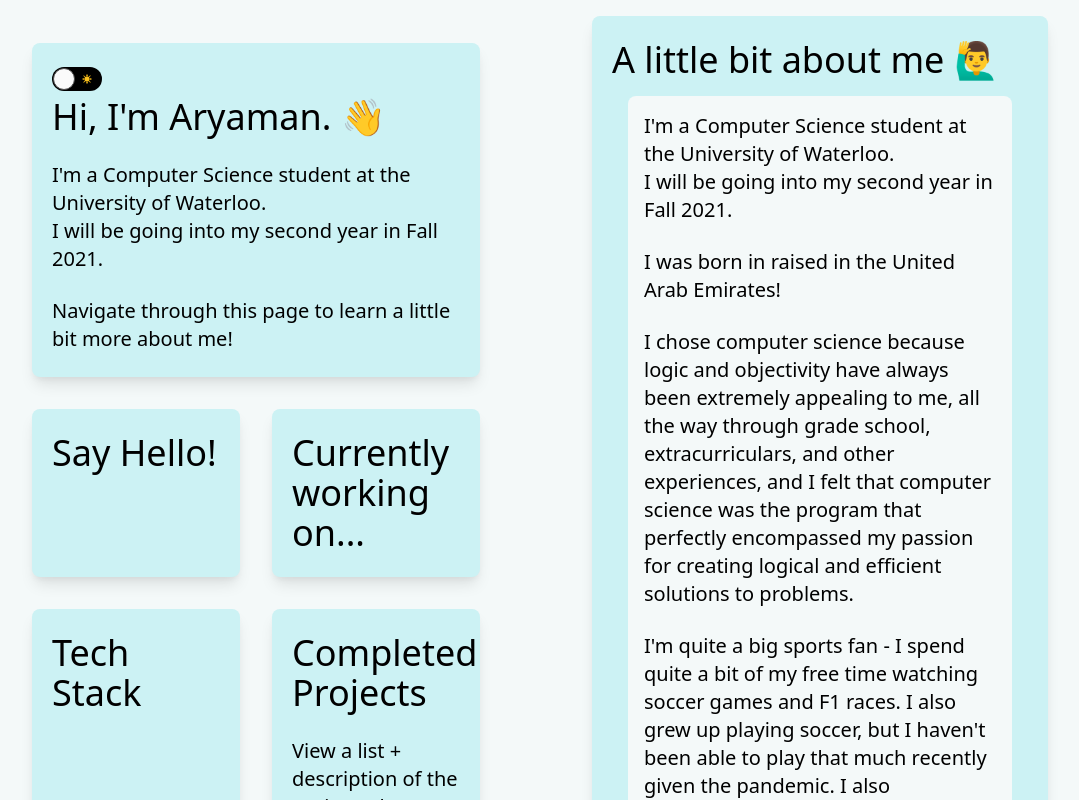
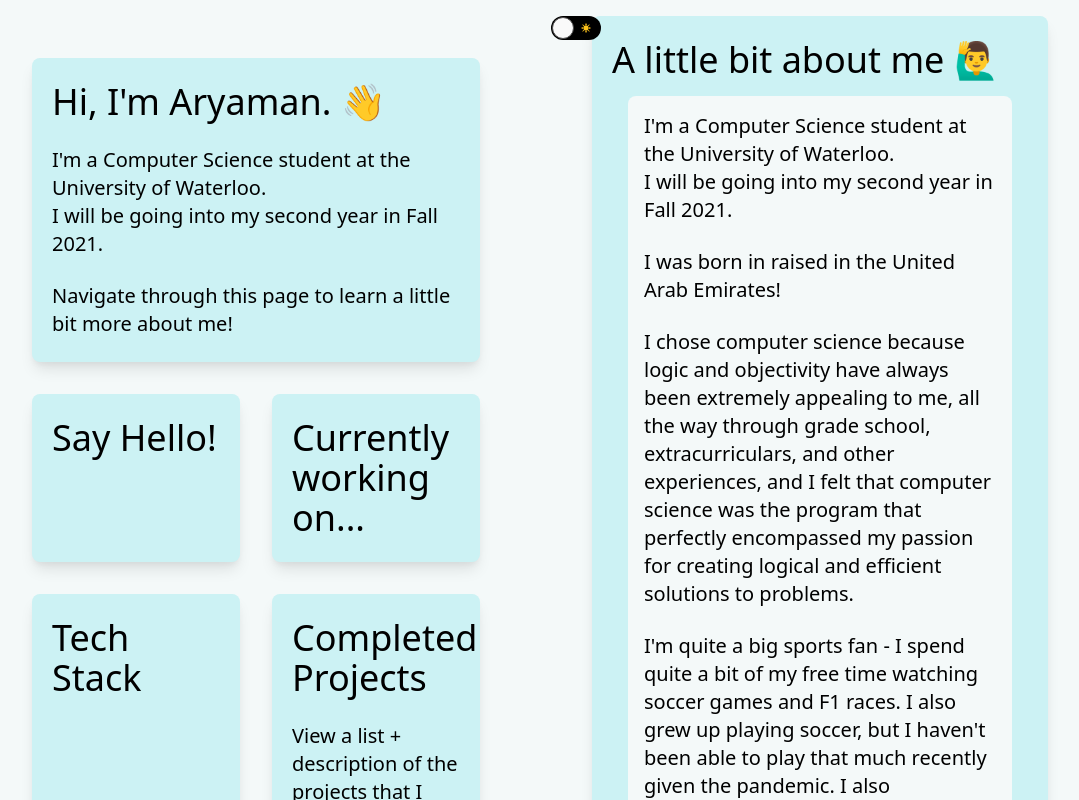
Before and after one commit to ad-world/aryaman-dev-v2, a React (Create React App) app: page / in a window 1280 px wide. Shown: the top 800 px of the page, without its empty margins (64-1143 px from the left). Built offline with nearby package versions, Linux system fonts and the light colour scheme.

Commit message:
Dark mode toggle centered

```diff
--- a/src/pages/Header.js
+++ b/src/pages/Header.js
@@ -12,13 +12,18 @@ import DarkMode from '../components/DarkModeToggle'
 export default function Header() {
     const [current, setCurrent] = useState(<About />);
     return (
+        <div class='h-screen'>
+            <div className="h-0 bg-white dark:bg-grey-light flex justify-center">
+                <div className='justify-center items-center p-4'>
+                    <DarkMode/>
+                </div>
+            </div>
             <div className="text-black dark:text-white grid md:grid-cols-2 lg:divide-x divide-y-8 divide-none h-full visible bg-white dark:bg-grey-light">
                 <div className="w-3/4 mx-auto px-4 flex items-center h-auto">
                     <div className="-mx-4 flex flex-wrap">
                         <div className="w-full flex flex-col p-4 w-full nice-cursor">
                             <div className="text-black dark:text-white flex-1 px-5 py-6 rounded-lg shadow-lg h-1/4 md:h-1/4 bg-sky-light dark:bg-grey-dark hover:bg-sky-dark dark:hover:bg-blue-light object-contain transition duration-300"
                                 onClick={() => setCurrent(<About />)}>
-                            <DarkMode/>
                                 <p className="text-4xl">Hi, I'm Aryaman. <Emoji label="wave" symbol="👋" /></p>
                                 <br></br>
                                 <p className="text-xl">I'm a Computer Science student at the University of Waterloo.</p>
@@ -74,6 +79,7 @@ export default function Header() {
                 </div>
                 {current}
             </div>
+        </div>
 
     )
 }
```
Lines whose indentation alone changed are shown as unchanged.
